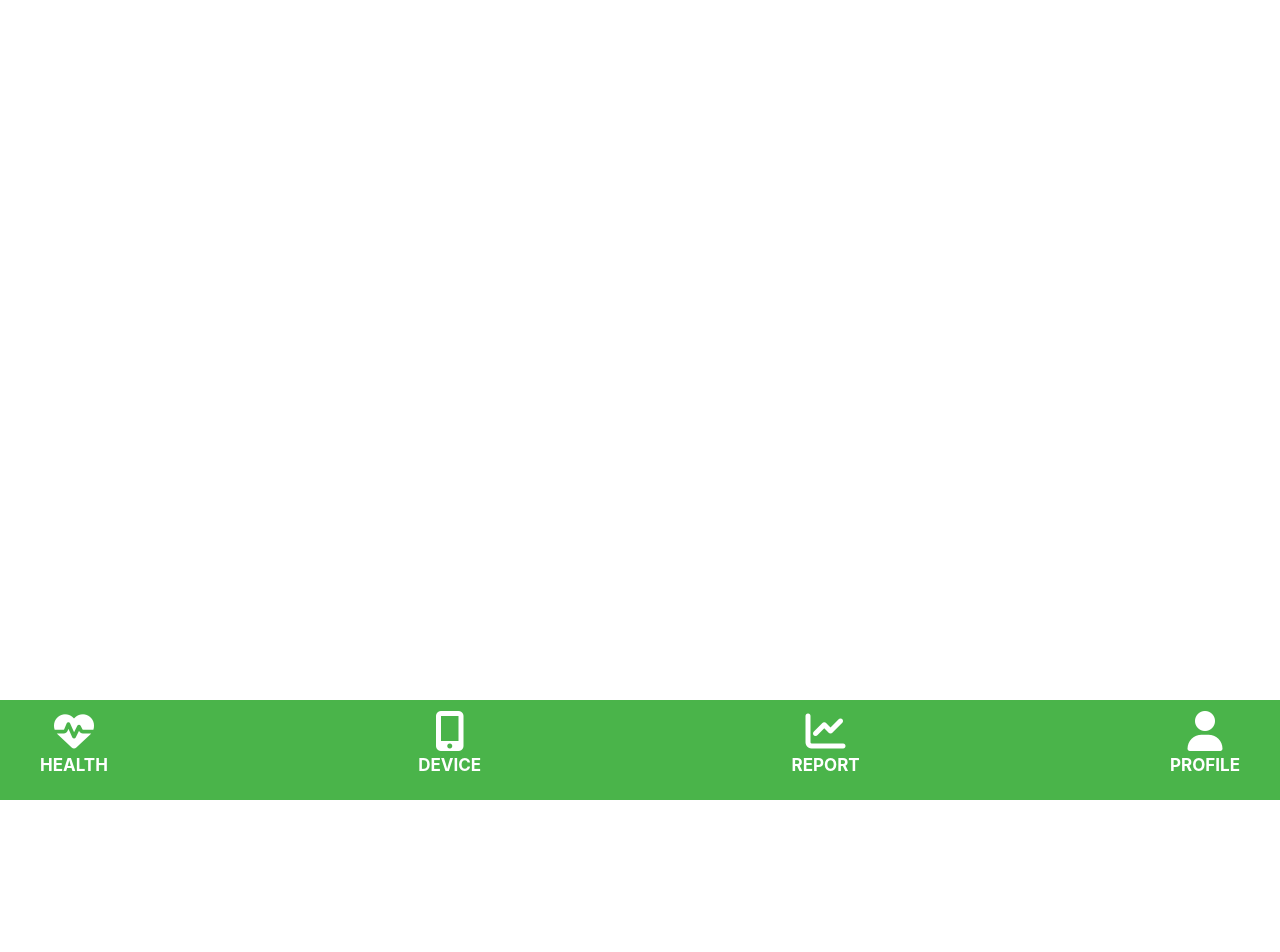
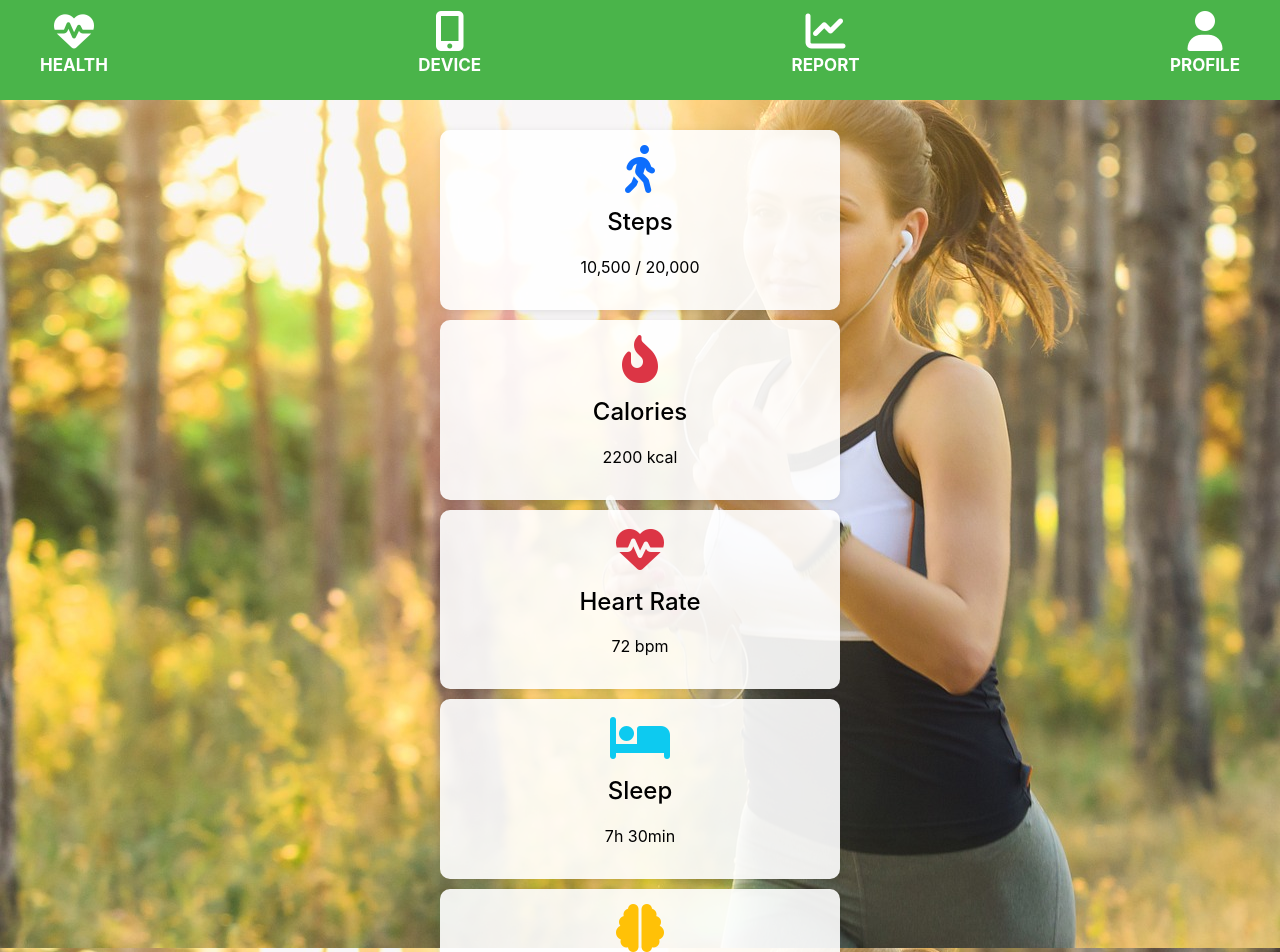
Before and after one commit to anjicx/Health-Record-Management-System, a React (Create React App) app in the folder frontend-react/smartwatchfrontend/: page /dashboard in a window 1280 px wide. Shown: the top 952 px of the page. Before the commit the page ends 800 px from the top, so only its background shows below. Built offline with nearby package versions, Linux system fonts and the light colour scheme.

Commit message:
dashboard basic style

```diff
--- a/frontend-react/smartwatchfrontend/src/App.js
+++ b/frontend-react/smartwatchfrontend/src/App.js
@@ -6,6 +6,8 @@ import Login from "./pages/Login";
 import Register from "./pages/Register";
 import ForgotPassword from "./pages/ForgotPassword";
 import ResetPassword from "./pages/ResetPassword";
+import Dashboard from "./pages/Dashboard";
+
 function App() {
   return (
     <Router>
@@ -25,6 +27,8 @@ function MainContent() {
         <Route path="/register" element={<Register />} />{/* ako nema ništa znači početna stranica */}
         <Route path="/forgot-password" element={<ForgotPassword />} />
         <Route path="/reset-password/:token" element={<ResetPassword />} />
+        <Route path="/dashboard" element={<Dashboard />} />
+
       </Routes>
     </>
   );
--- a/frontend-react/smartwatchfrontend/src/components/Navbar.jsx
+++ b/frontend-react/smartwatchfrontend/src/components/Navbar.jsx
@@ -5,7 +5,7 @@ import "../style/navbar.css";
 function NavBar() {
   return (
     <nav
-      className="navbar navbar-expand-lg fixed-bottom"
+      className="navbar navbar-expand-lg"
       style={{ backgroundColor: "#4ab44a", padding: "5px 0" }}
     >
       <div className="container-fluid d-flex justify-content-between px-4">
--- /dev/null
+++ b/frontend-react/smartwatchfrontend/src/pages/Dashboard.jsx
@@ -0,0 +1,48 @@
+import React from "react";
+import "../style/dashboard.css";
+
+function Dashboard() {
+  return (
+    <div className="dashboard-container">
+      {/* Kartice sa podacima */}
+
+      <div className="info-card">
+        <i className="fas fa-walking fa-3x text-primary"></i>
+        <h4>Steps</h4>
+        <p>10,500 / 20,000</p>
+      </div>
+
+      <div className="info-card">
+        <i className="fas fa-fire-alt fa-3x text-danger"></i>
+        <h4>Calories</h4>
+        <p>2200 kcal</p>
+      </div>
+
+      <div className="info-card">
+        <i className="fas fa-heartbeat fa-3x text-danger"></i>
+        <h4>Heart Rate</h4>
+        <p>72 bpm</p>
+      </div>
+
+      <div className="info-card">
+        <i className="fas fa-bed fa-3x text-info"></i>
+        <h4>Sleep</h4>
+        <p>7h 30min</p>
+      </div>
+
+      <div className="info-card">
+        <i className="fas fa-brain fa-3x text-warning"></i>
+        <h4>Stress</h4>
+        <p>Moderate</p>
+      </div>
+
+      <div className="info-card">
+        <i className="fas fa-tint fa-3x text-primary"></i>
+        <h4>Blood Pressure</h4>
+        <p>120/80 mmHg</p>
+      </div>
+    </div>
+  );
+}
+
+export default Dashboard;
--- /dev/null
+++ b/frontend-react/smartwatchfrontend/src/style/dashboard.css
@@ -0,0 +1,37 @@
+/* Glavni kontejner sa slikom kao pozadinom */
+.dashboard-container {
+    min-height: 100vh; /* Omogućava skrolovanje ako ima više sadržaja */
+    width: 100%;
+    background: url('../images/main.jpg') no-repeat center center;
+    background-size: cover;
+    background-attachment: fixed; /* Pozadina ostaje fiksirana dok se skroluje */
+    display: flex;
+    flex-direction: column;
+    align-items: center;
+    padding-top: 20px;
+}
+
+
+/* Stil za ostale kartice */
+.info-card {
+    width: 90%;
+    max-width: 400px;
+    background: rgba(255, 255, 255, 0.9); /* Providna bela */
+    color: black;
+    text-align: center;
+    padding: 15px;
+    margin-top: 10px;
+    border-radius: 10px;
+    font-size: 16px;
+    box-shadow: 0 2px 8px rgba(0, 0, 0, 0.1);
+    display: flex;
+    flex-direction: column;
+    align-items: center;
+    gap: 10px;
+}
+
+/* Ikonice u karticama */
+.info-card i,
+.main-card i {
+    margin-bottom: 5px;
+}
--- a/frontend-react/smartwatchfrontend/src/style/navbar.css
+++ b/frontend-react/smartwatchfrontend/src/style/navbar.css
@@ -2,7 +2,9 @@
 
 .navbar {
     height: 100px; /* Podrazumevana visina */
-    padding: 0;
+    padding-bottom: 0px; /* Ostavlja prostor ispod */
+
+
   }
 
   .nav-link {
@@ -22,6 +24,7 @@
 
 
   }
+
 
   /* Stilovi za TABLETE (manji ekrani) */
   @media (max-width: 768px) {
```
